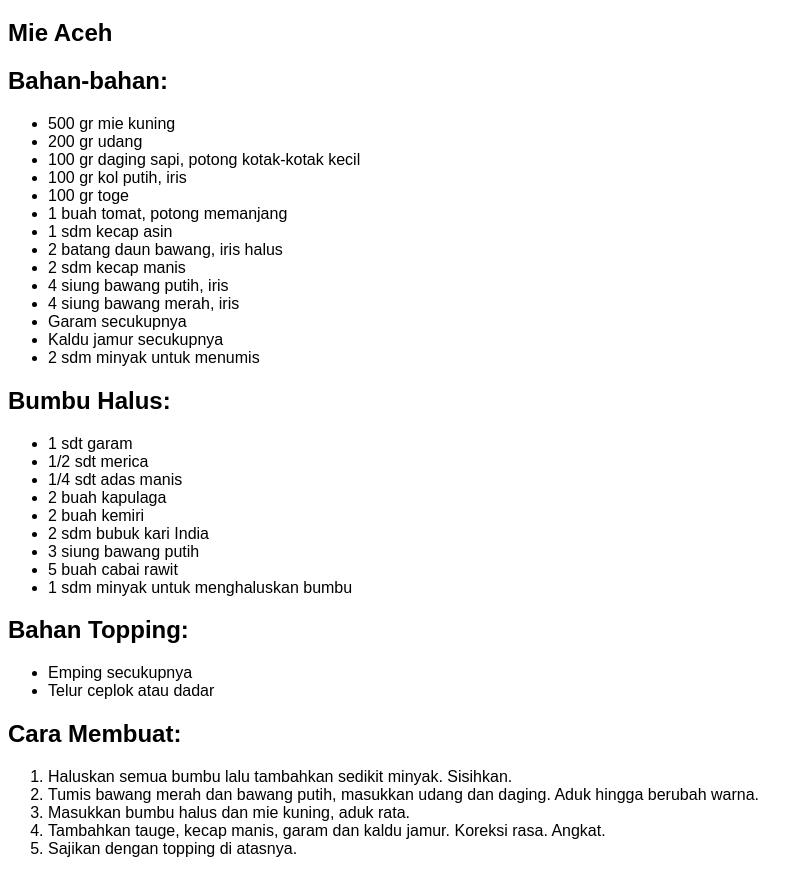
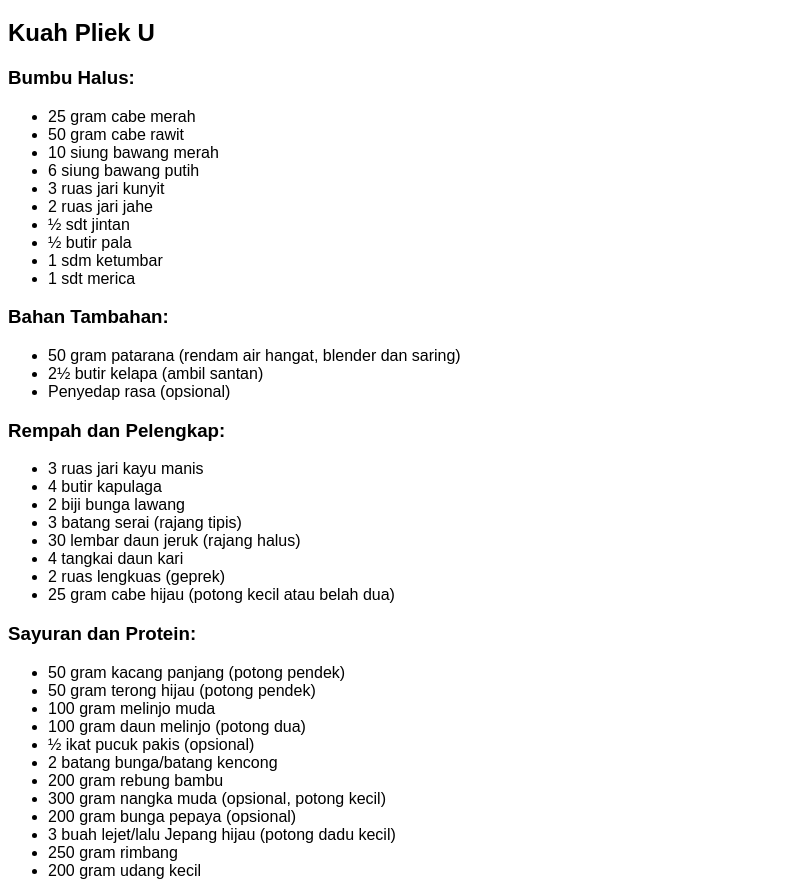
Before and after one commit to Rezza-rmdh/Buku_Resep_Aceh, a plain HTML site: page index.html in a window 1280 px wide. Shown: the part 61-952 px from the top of the page, without its empty margins (0-808 px from the left). Drawn offline with Linux system fonts and the light colour scheme.

Commit message:
feat: update resep kuah pliek u

```diff
--- a/index.html
+++ b/index.html
@@ -2,68 +2,88 @@
 <html lang="id">
 <head>
   <meta charset="UTF-8">
-  <title>Resep Mie Aceh</title>
+  <title>Resep Kuah Pliek U</title>
   <style>
     * {
-        font-family: Arial;
+      font-family: Arial;
     }
   </style>
 </head>
 <body>
   <h1>Resep Masakan Aceh</h1>
-  <h2>Mie Aceh</h2>
+  <h2>Kuah Pliek U</h2>
 
   <div class="section">
-    <h2>Bahan-bahan:</h2>
+    <h3>Bumbu Halus:</h3>
     <ul>
-      <li>500 gr mie kuning</li>
-      <li>200 gr udang</li>
-      <li>100 gr daging sapi, potong kotak-kotak kecil</li>
-      <li>100 gr kol putih, iris</li>
-      <li>100 gr toge</li>
-      <li>1 buah tomat, potong memanjang</li>
-      <li>1 sdm kecap asin</li>
-      <li>2 batang daun bawang, iris halus</li>
-      <li>2 sdm kecap manis</li>
-      <li>4 siung bawang putih, iris</li>
-      <li>4 siung bawang merah, iris</li>
-      <li>Garam secukupnya</li>
-      <li>Kaldu jamur secukupnya</li>
-      <li>2 sdm minyak untuk menumis</li>
+      <li>25 gram cabe merah</li>
+      <li>50 gram cabe rawit</li>
+      <li>10 siung bawang merah</li>
+      <li>6 siung bawang putih</li>
+      <li>3 ruas jari kunyit</li>
+      <li>2 ruas jari jahe</li>
+      <li>½ sdt jintan</li>
+      <li>½ butir pala</li>
+      <li>1 sdm ketumbar</li>
+      <li>1 sdt merica</li>
     </ul>
   </div>
 
   <div class="section">
-    <h2>Bumbu Halus:</h2>
+    <h3>Bahan Tambahan:</h3>
     <ul>
-      <li>1 sdt garam</li>
-      <li>1/2 sdt merica</li>
-      <li>1/4 sdt adas manis</li>
-      <li>2 buah kapulaga</li>
-      <li>2 buah kemiri</li>
-      <li>2 sdm bubuk kari India</li>
-      <li>3 siung bawang putih</li>
-      <li>5 buah cabai rawit</li>
-      <li>1 sdm minyak untuk menghaluskan bumbu</li>
+      <li>50 gram patarana (rendam air hangat, blender dan saring)</li>
+      <li>2½ butir kelapa (ambil santan)</li>
+      <li>Penyedap rasa (opsional)</li>
     </ul>
   </div>
 
   <div class="section">
-    <h2>Bahan Topping:</h2>
+    <h3>Rempah dan Pelengkap:</h3>
     <ul>
-      <li>Emping secukupnya</li>
-      <li>Telur ceplok atau dadar</li>
+      <li>3 ruas jari kayu manis</li>
+      <li>4 butir kapulaga</li>
+      <li>2 biji bunga lawang</li>
+      <li>3 batang serai (rajang tipis)</li>
+      <li>30 lembar daun jeruk (rajang halus)</li>
+      <li>4 tangkai daun kari</li>
+      <li>2 ruas lengkuas (geprek)</li>
+      <li>25 gram cabe hijau (potong kecil atau belah dua)</li>
     </ul>
   </div>
 
   <div class="section">
-    <h2>Cara Membuat:</h2>
+    <h3>Sayuran dan Protein:</h3>
+    <ul>
+      <li>50 gram kacang panjang (potong pendek)</li>
+      <li>50 gram terong hijau (potong pendek)</li>
+      <li>100 gram melinjo muda</li>
+      <li>100 gram daun melinjo (potong dua)</li>
+      <li>½ ikat pucuk pakis (opsional)</li>
+      <li>2 batang bunga/batang kencong</li>
+      <li>200 gram rebung bambu</li>
+      <li>300 gram nangka muda (opsional, potong kecil)</li>
+      <li>200 gram bunga pepaya (opsional)</li>
+      <li>3 buah lejet/lalu Jepang hijau (potong dadu kecil)</li>
+      <li>250 gram rimbang</li>
+      <li>200 gram udang kecil</li>
+    </ul>
+  </div>
+
+  <div class="section">
+    <h3>Cara Membuat:</h3>
     <ol>
-      <li>Haluskan semua bumbu lalu tambahkan sedikit minyak. Sisihkan.</li>
-      <li>Tumis bawang merah dan bawang putih, masukkan udang dan daging. Aduk hingga berubah warna.</li>
-      <li>Masukkan bumbu halus dan mie kuning, aduk rata.</li>
-      <li>Tambahkan tauge, kecap manis, garam dan kaldu jamur. Koreksi rasa. Angkat.</li>
-      <li>Sajikan dengan topping di atasnya.</li>
+      <li>Haluskan semua bahan A kecuali kelapa dan patarana.</li>
+      <li>Rendam patarana dengan air panas hingga mengembang, lalu blender dan saring hingga licin.</li>
+      <li>Ambil pati santan dari perasan pertama kelapa, sisihkan. Santan berikutnya jangan terlalu encer.</li>
+      <li>Rebus rebung dan melinjo dengan ± 2½ koboan air hingga agak empuk, lalu matikan kompor.</li>
+      <li>Masukkan semua sayuran lainnya ke dalam rebusan rebung dan melinjo.</li>
+      <li>Tambahkan semua bahan B dan sedikit air (± 1 koboan), aduk rata.</li>
+      <li>Masak dengan api sedang, aduk hingga mendidih dan sayuran mulai layu.</li>
+      <li>Tambahkan santan encer sedikit demi sedikit sambil terus diaduk agar tidak menggumpal.</li>
+      <li>Jika santan menyusut, tambahkan lagi santan encer. Setelah mendidih, masukkan pati santan dan udang.</li>
+      <li>Tambahkan garam sesuai selera dan penyedap rasa jika diinginkan.</li>
+      <li>Aduk terus hingga semua sayuran empuk dan matang.</li>
     </ol>
   </div>
 </body>
```
